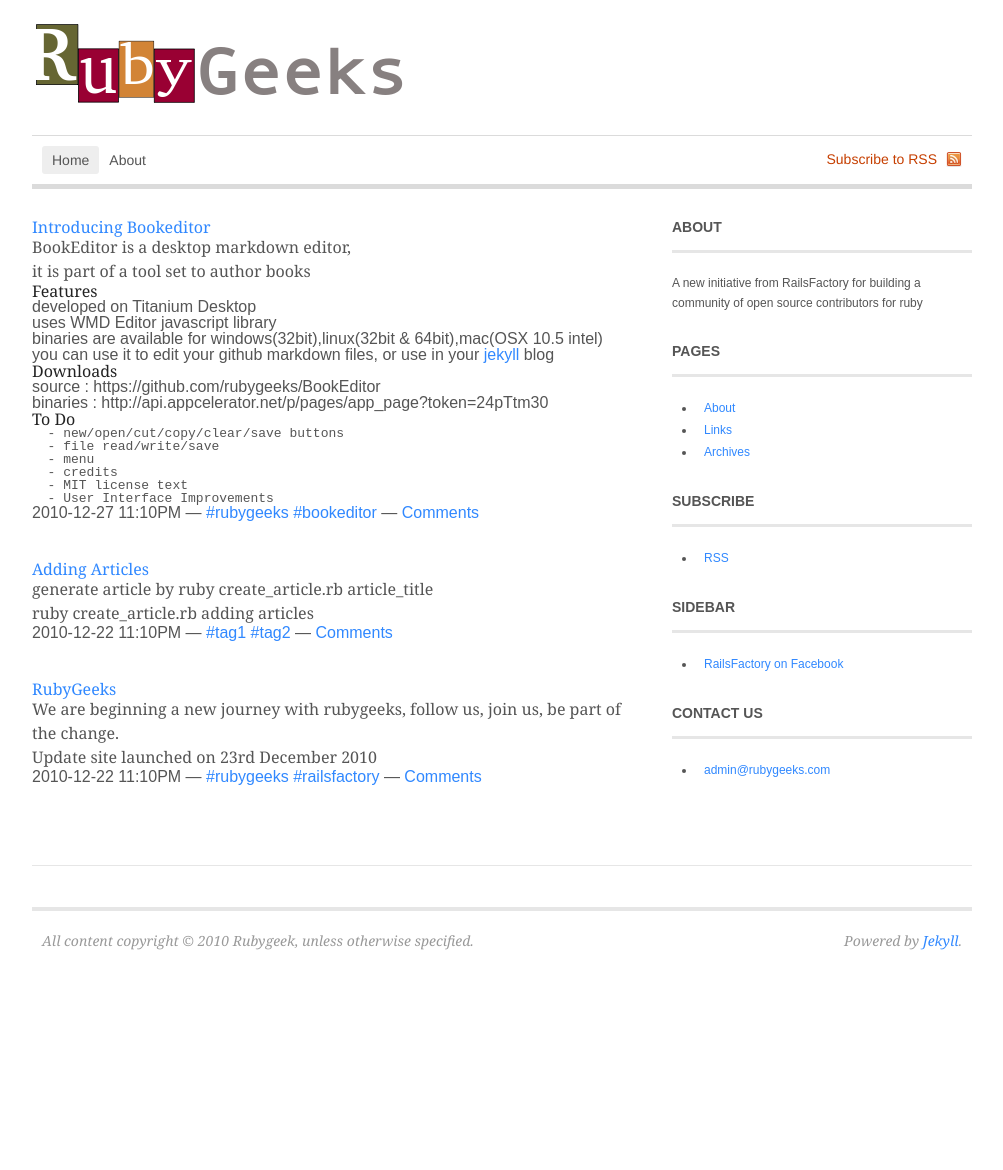
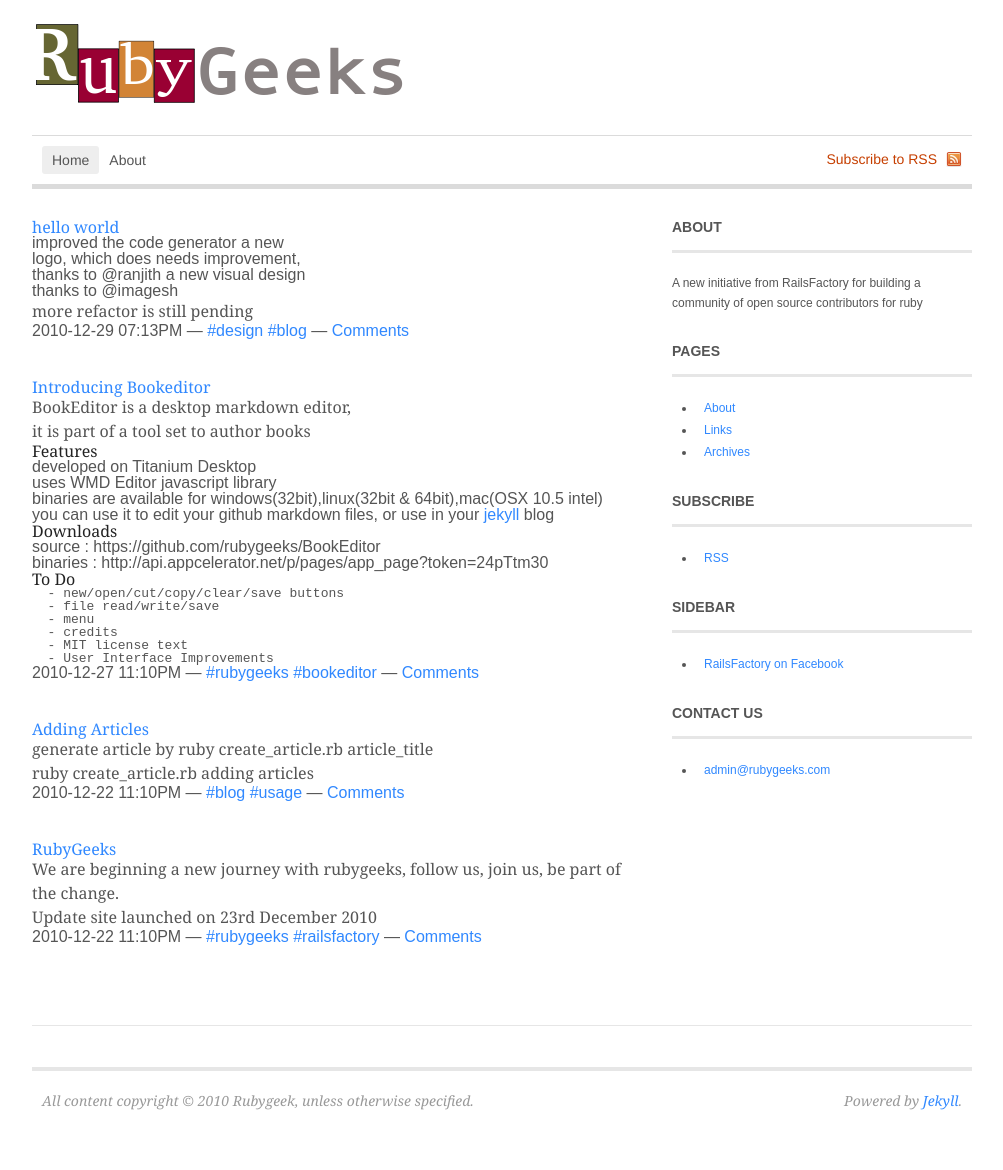
Before and after one commit to rubygeeks/site, a Jekyll site: the page built from index.html, in a window 1280 px wide. Shown: the whole page, without its empty margins (138-1141 px from the left). Built offline with Jekyll 4.4.1, drawn with Linux system fonts in a browser that asks for light colours; Markdown is read by kramdown in place of the engine named in the settings; the list of posts is cut into pages by our own code; before the commit the page ends 1010 px from its top, so only the background shows below that.

Commit message:
blog template now goes via erb magic, got some tags and correnctions added

```diff
--- a/_posts/2010/12/2010-12-23-adding-articles.markdown
+++ b/_posts/2010/12/2010-12-23-adding-articles.markdown
@@ -4,8 +4,8 @@ date: 2010-12-22T18:10:00-05:00
 title:
 excerpt:
 tags:
-- tag1
-- tag2
+- blog
+- usage
 ---
 
 generate article by
--- /dev/null
+++ b/_posts/2010/12/2010-12-29-hello-world.markdown
@@ -0,0 +1,16 @@
+---
+layout: post
+date: 2010-12-29T14:13:04-05:00
+title: hello world
+excerpt:
+tags:
+- design
+- blog
+---
+
+- improved the code generator a new
+- logo, which does needs improvement,
+- thanks to @ranjith a new visual design
+- thanks to @imagesh
+
+> more refactor is still pending
--- a/templates/blog.markdown
+++ b/templates/blog.markdown
@@ -1,7 +1,7 @@
 ---
 layout: post
-date: 2010-12-22T18:10:00-05:00
-title:
+date: <%=Time.now.strftime("%Y-%m-%dT%H:%M:%S-05:00") %>
+title: {title}
 excerpt:
 tags:
 - tag1
```
Also changed, not shown: create_article.rb (+20 -1 lines).
